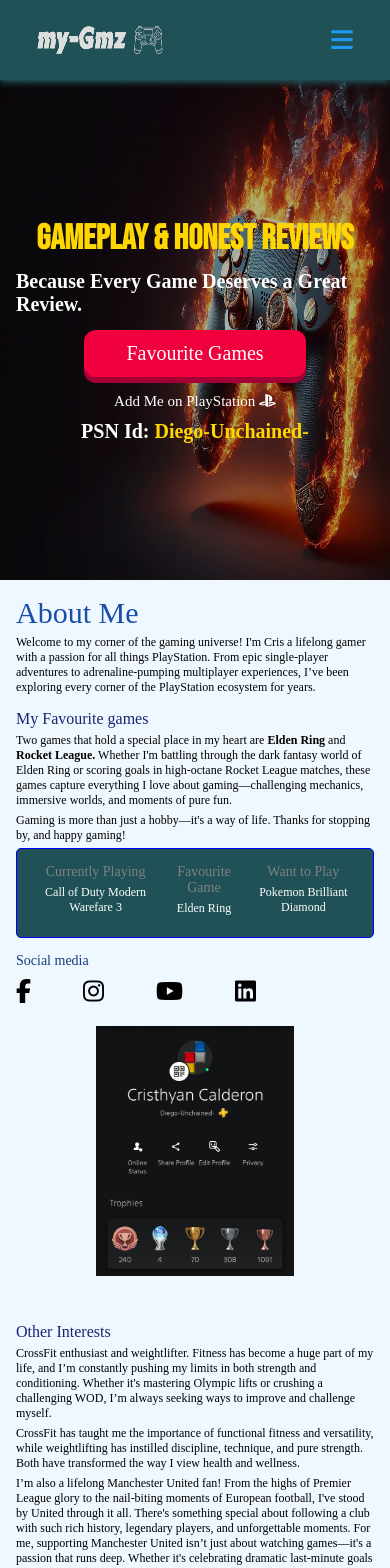
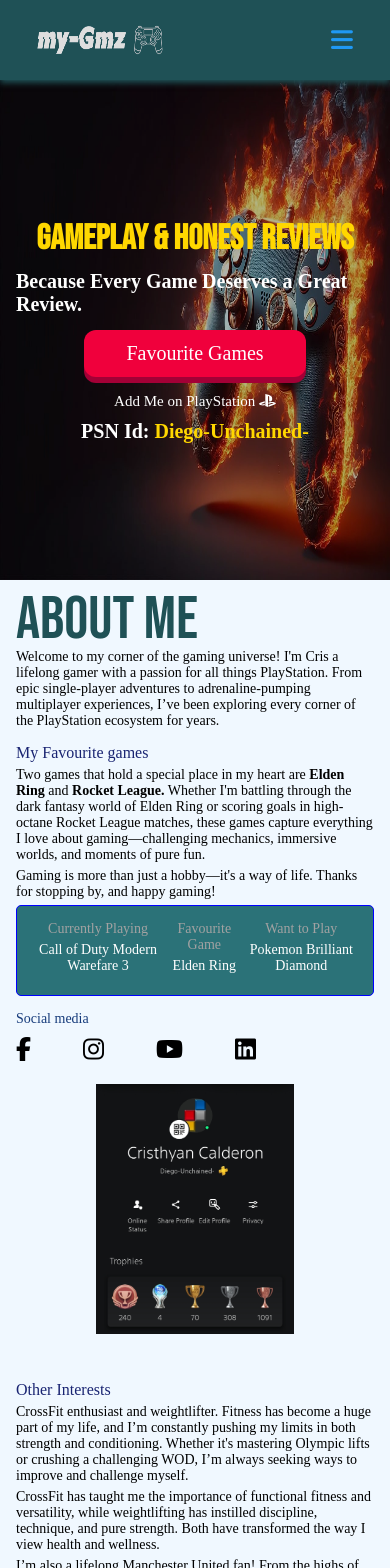
Before and after one commit to Cristhyan1993/game_blog, a React (Create React App) app: page /aboutme in a window 390 px wide. Shown: the top 1568 px of the page. Built offline with nearby package versions, Linux system fonts and the light colour scheme; a web font is replaced by a local one.

Commit message:
changed font size aboutme mobile and got rid of warnings in the console

```diff
--- a/src/components/AboutMeComponent.css
+++ b/src/components/AboutMeComponent.css
@@ -1,3 +1,10 @@
+.text > h1 {
+  font-size: 120px;
+  line-height: 0.8;
+  font-family: "Bebas Neue", sans-serif;
+  color: #1f5156;
+}
+
 .text > h3 {
   margin-bottom: 10px;
 }
@@ -27,7 +34,7 @@
 .three-games {
   display: flex;
   justify-content: space-between;
-  background-color: #1f5156;
+  background-color: #2B7278;
   padding: 0 10px;
   border: 1px solid blue;
   border-radius: 5px;
@@ -38,7 +45,7 @@
   color: white;
 }
 .game-item > h3 {
-  color: grey;
+  color: rgb(162, 162, 162);
 }
 
 #bold {
@@ -49,6 +56,10 @@
 }
 
 @media screen and (max-width: 640px) {
+  .text > h1 {
+    font-size: 60px;
+  }
+
   .aboutme-part1 {
     flex-direction: column;
   }
--- a/src/components/GameList.js
+++ b/src/components/GameList.js
@@ -10,12 +10,11 @@
     async function getGames() {
         // search only playstation games ordered by metacritic score
         try {
-            const response = await fetch(`https://api.rawg.io/api/games?key=${API_key}&page_size=9&ordering=-metacritic&parent_platforms=2`);
+            const response = await fetch(`https://api.rawg.io/api/games?key=${API_key}&page_size=9&ordering=-metacritic&platforms=187`);
             if (!response.ok) {
                 throw new Error("Network response was not ok");
             }
             const data = await response.json();
-            console.log(data.results)
             setGames(data.results)
         } catch (error) {
             console.error('Error', error)
@@ -45,13 +44,13 @@
             <div className='gameList-container'>
                 <div className='text-container center-text'>
                     <h1>Game List</h1>
-                    <h2>Currently displaying top-rated PlayStation games ranked by Metacritic scores. Use the search bar to find your favourites, and click to discover more details, including screenshots, description and additional content. Happy searching!</h2>
+                    <h2>Currently displaying top-rated PlayStation 5 games ranked by Metacritic scores. Use the search bar to find your favourites, and click to discover more details, including screenshots, description and additional content. Happy searching!</h2>
                 </div>
                 <div className='search-bar'>
                     <form onSubmit={getGamesByTitle}>
                         <input type='text' value={userInput} placeholder="Search..." onChange={(e) => setUserInput(e.target.value)}>
                         </input>
-                        <i class="fa-solid fa-magnifying-glass" type="submit" onClick={getGamesByTitle} />
+                        <i className="fa-solid fa-magnifying-glass" type="submit" onClick={getGamesByTitle} />
                     </form>
                 </div>
                 <div className='grid-container'>
--- a/src/components/HeroSection.js
+++ b/src/components/HeroSection.js
@@ -25,8 +25,8 @@
               to="/#cards"
               scroll={el => scrollWithOffset(el, 80)}
             >
-              <button class="pushable">
-                <span class="front">
+              <button className="pushable">
+                <span className="front">
                   Favourite Games
                 </span>
               </button>
--- a/src/components/LandingText.js
+++ b/src/components/LandingText.js
@@ -18,7 +18,7 @@
 
                     <ul>
                         <li className='list-item'>
-                            <i class="fa-solid fa-gamepad" />
+                            <i className="fa-solid fa-gamepad" />
                             <p>Explore thrilling gameplay highlights</p>
                         </li>
                         <li className='list-item'><FontAwesomeIcon icon={faGamepad} />
--- a/src/components/Navbar.js
+++ b/src/components/Navbar.js
@@ -24,15 +24,14 @@
     <>
       <nav className="navbar">
         <div className="nav-container">
-          <NavLink exact to="/" className="nav-logo">
+          <NavLink to="/" className="nav-logo">
             <img src="images/my-GmzLogo.png" alt="website logo" />
           </NavLink>
           <ul className={click ? "nav-menu active" : "nav-menu"}>
             <li className="nav-item">
               <NavLink
-                exact
                 to="/"
-                activeClassName="active"
+                active="active"
                 className="nav-links"
                 onClick={handleClick}
               >
@@ -41,9 +40,8 @@
             </li>
             <li className="nav-item">
               <NavLink
-                exact
                 to="/aboutme"
-                activeClassName="active"
+                active="active"
                 className="nav-links"
                 onClick={handleClick}
               >
@@ -63,7 +61,7 @@
               <HashLink
                 to="/#cards"
                 className="nav-links"
-                activeClassName="nav-links"
+                active="nav-links"
                 scroll={el => scrollWithOffset(el, 80)}
                 onClick={handleClick}
               >
--- a/src/components/Text.css
+++ b/src/components/Text.css
@@ -133,9 +133,9 @@
     font-size: 14px;
   }
 
-  .text-container > p, .text > p {
+  /* .text-container > p, .text > p {
     font-size: 12px;
-  }
+  } */
 
   p {
     font-size: 15px;
--- a/src/components/videoCards.css
+++ b/src/components/videoCards.css
@@ -1,6 +1,7 @@
 .card-container {
   display: flex;
   justify-content: center;
+  align-items: center;
 }
 
 .grid-container {
--- a/src/pages/DynamicGame.js
+++ b/src/pages/DynamicGame.js
@@ -18,7 +18,6 @@
                 throw new Error("Network response was not ok");
             }
             const data = await response.json();
-            console.log(data)
             setGameDetails(data)
         } catch (error) {
             console.log(error)
@@ -88,6 +87,15 @@
                                     {/* this is an array. might need to change if there are multiple developers */}
                                     <p>{gameDetails.developers ? gameDetails.developers[0].name : "loading"}</p>
                                 </div>
+                                <div className='rating-item'>
+                                    <h4>Platforms:</h4>
+                                    <p>{gameDetails.parent_platforms ? gameDetails.parent_platforms[0].name : "loading"}</p>
+                                    {gameDetails.parent_platforms ? gameDetails.parent_platforms.map((platform, platformIndex) => {
+                                        return (
+                                            <p key={platformIndex}>{platform.platform.name}</p>
+                                        )
+                                    }) : "loading"}
+                                </div>
                             </div>
                         </div>
                     </div>
```
